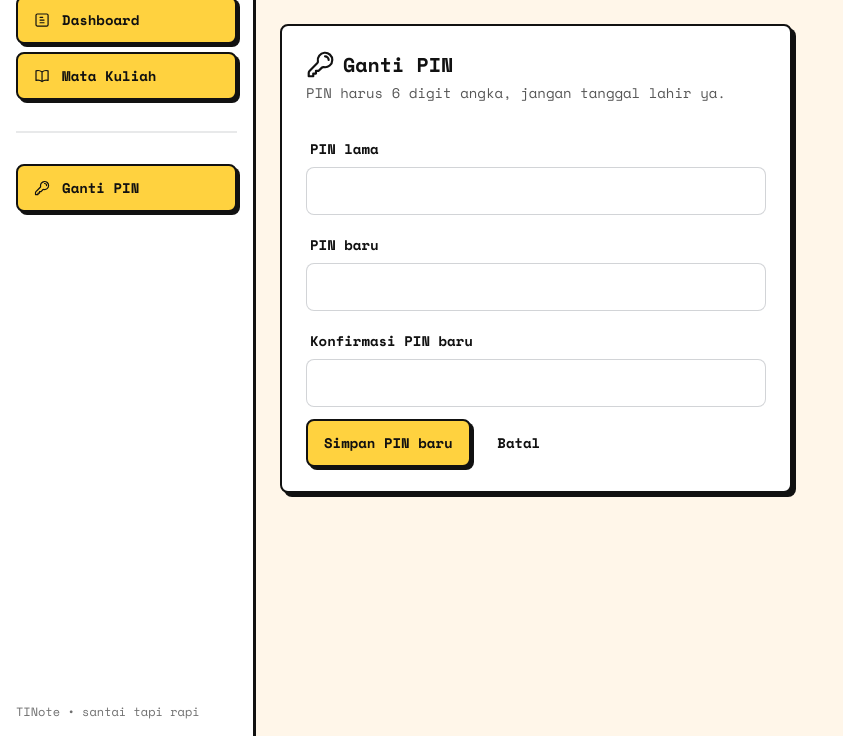
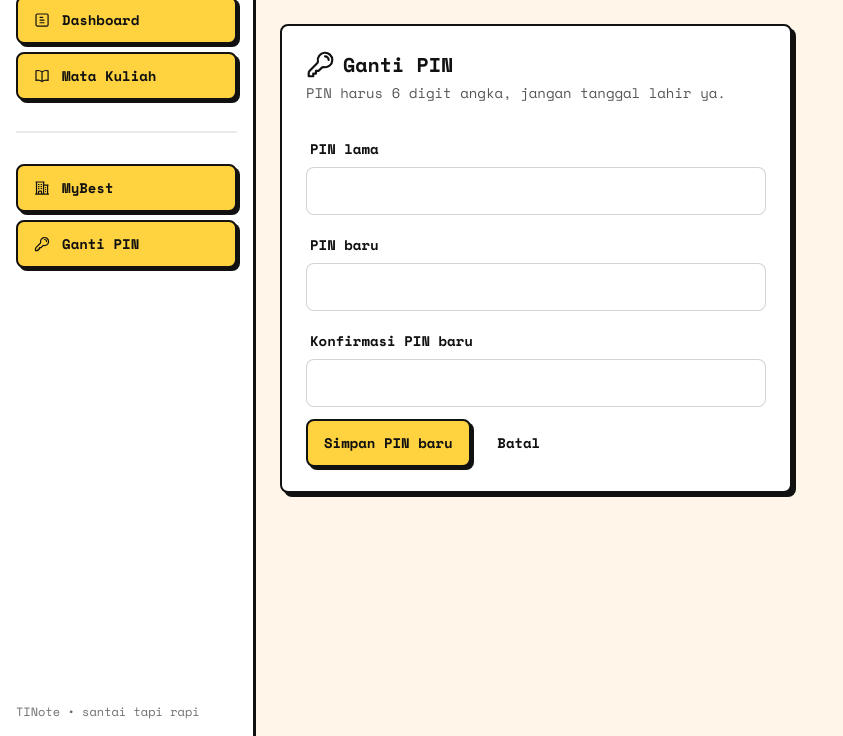
Before and after one commit to JoviR21/TINote-v2, a Django app: page /ganti-pin/ in a window 1280 px wide. Shown: the part 64-800 px from the top of the page, without its empty margins (0-843 px from the left). Run offline with Django 5.2, Linux system fonts and the light colour scheme; the visitor is signed in with stand-in values (Sample User, id 1); data that the repository does not hold is empty; some libraries are stand-ins or nearby versions.

Commit message:
add button mybest

```diff
--- a/templates/base.html
+++ b/templates/base.html
@@ -59,6 +59,7 @@ tailwind.config = { darkMode: ['class', '[data-theme="dark"]'] }
       <a href="{% url 'accounts:user_list' %}" class="btn brutal-btn justify-start"><svg class="icon" fill="none" viewBox="0 0 24 24" stroke-width="1.8" stroke="currentColor"><path stroke-linecap="round" stroke-linejoin="round" d="M15 19.128a9.38 9.38 0 0 0 2.625.372 9.337 9.337 0 0 0 4.121-.952 4.125 4.125 0 0 0-7.533-2.493M15 19.128v-.003c0-1.113-.285-2.16-.786-3.07M15 19.128v.106A12.318 12.318 0 0 1 8.624 21c-2.331 0-4.512-.645-6.374-1.766l-.001-.109a6.375 6.375 0 0 1 11.964-3.07M12 6.375a3.375 3.375 0 1 1-6.75 0 3.375 3.375 0 0 1 6.75 0Zm8.25 2.25a2.625 2.625 0 1 1-5.25 0 2.625 2.625 0 0 1 5.25 0Z"/></svg><span class="ml-1">Kelola User</span></a>
       {% endif %}
       <div class="divider"></div>
+      <a href="https://elearning.bsi.ac.id/user/dashboard" target="_blank" rel="noopener noreferrer" class="btn brutal-btn justify-start"><svg class="icon" fill="none" viewBox="0 0 24 24" stroke-width="1.8" stroke="currentColor"><path stroke-linecap="round" stroke-linejoin="round" d="M2.25 21h19.5m-18-18v18m10.5-18v18m6-13.5V21M6.75 6.75h.75m-.75 3h.75m-.75 3h.75m3-6h.75m-.75 3h.75m-.75 3h.75M6.75 21v-3.375c0-.621.504-1.125 1.125-1.125h2.25c.621 0 1.125.504 1.125 1.125V21M3 3h12m-.75 4.5H21m-3.75 3.75h.008v.008h-.008v-.008Zm0 3h.008v.008h-.008v-.008Zm0 3h.008v.008h-.008v-.008Z"/></svg><span class="ml-1">MyBest</span></a>
       <a href="{% url 'accounts:ganti_pin' %}" class="btn brutal-btn justify-start"><svg class="icon" fill="none" viewBox="0 0 24 24" stroke-width="1.8" stroke="currentColor"><path stroke-linecap="round" stroke-linejoin="round" d="M15.75 5.25a3 3 0 0 1 3 3m3 0a6 6 0 0 1-7.029 5.912c-.563-.097-1.159.026-1.563.43L10.5 17.25H8.25v2.25H6v2.25H2.25v-2.818c0-.597.237-1.17.659-1.591l6.499-6.499c.404-.404.527-1 .43-1.563A6 6 0 1 1 21.75 8.25Z"/></svg><span class="ml-1">Ganti PIN</span></a>
       <div class="mt-auto text-xs opacity-60">TINote • santai tapi rapi<br>{{ user.nim }}</div>
     </aside>
```
